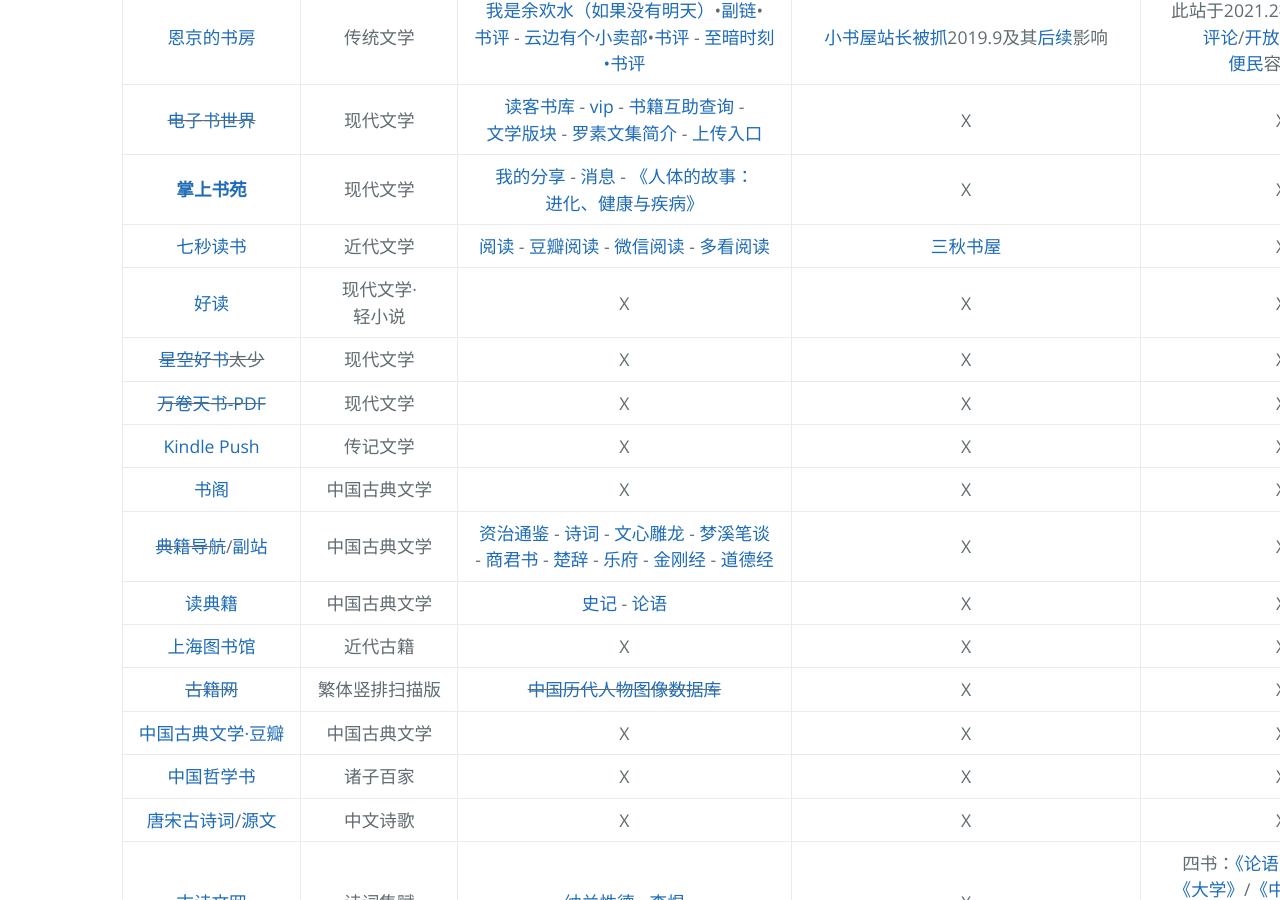
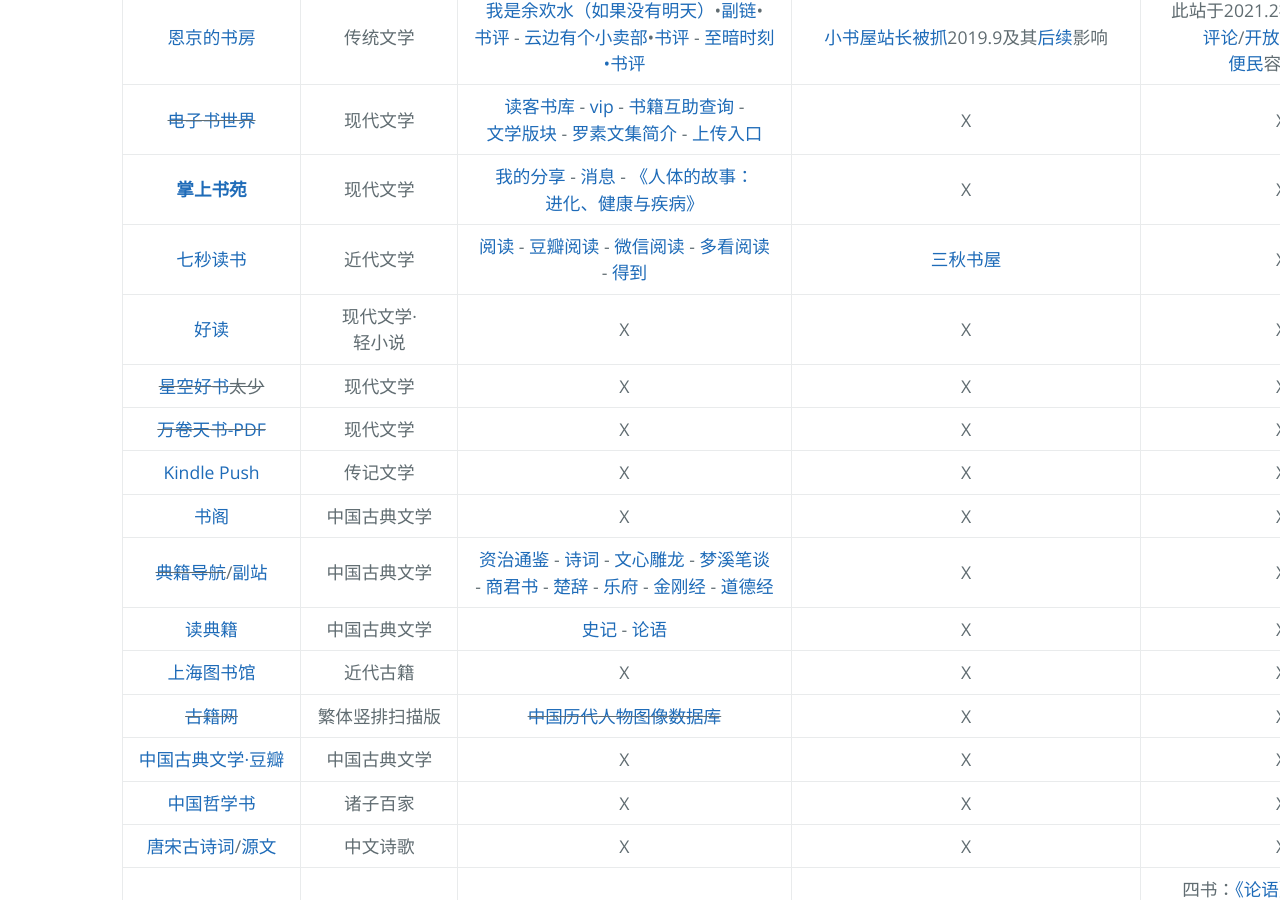
Before and after one commit to AmbroseRen/test, a Jekyll site: the page built from Library/BookSearch.md, in a window 1280 px wide and 900 px high, scrolled down 1389 px. Built offline with Jekyll 4.4.1, drawn with Linux system fonts in a browser that asks for light colours; our own code applies the rules of GitHub Pages for plain Markdown files; the repository's description, which GitHub fills in, is left out.

Commit message:
Update BookSearch.md

```diff
--- a/Library/BookSearch.md
+++ b/Library/BookSearch.md
@@ -37,7 +37,7 @@
 | [恩京的书房](https://www.enjing.com/) | 传统文学 | [我是余欢水（如果没有明天）](https://www.kunnu.com/yuhuanshui/)•[副链](https://www.51shucheng.net/shehui/ruguomeiyoumingtian)•[书评](https://www.enjing.com/wenxue/32589.htm) - [云边有个小卖部](https://cdn.jsdelivr.net/gh/AmbroseRen/Picture@master/book/Literature/Poem/%E4%BA%91%E8%BE%B9%E6%9C%89%E4%B8%AA%E5%B0%8F%E5%8D%96%E9%83%A8%20-%20%E5%BC%A0%E5%98%89%E4%BD%B3.pdf)•[书评](https://www.enjing.com/wenxue/31436.htm) - [至暗时刻•书评](https://www.enjing.com/wenxue/32393.htm) | [小书屋站长被抓](https://www.douban.com/group/topic/180075768/)2019.9及其[后续](https://www.zhihu.com/question/401236809)影响 | 此站于2021.2初已删库跑路•[评论](https://www.enjing.com/renwensheke/32613.htm)/[开放 动态 透明 便民](https://wenshu.court.gov.cn/)容我呵呵 |
 | ~~[电子书世界](https://www.dzssj.com/)~~ | 现代文学 | [读客书库](https://www.dukeshuku.com/) - [vip](https://www.dzssj.com/vip/) - [书籍互助查询](http://www.ucdrs.superlib.net/) - [文学版块](https://www.dzssj.com/list.php?mod=forumdisplay&fid=39&typeid=1&filter=typeid&typeid=1&page=2) - [罗素文集简介](https://www.dzssj.com/book/353476/) - [上传入口](https://www.dzssj.com/forum.php?mod=post&action=newthread&fid=41) | X | X |
 | __[掌上书苑](https://www.soepub.com/)__ | 现代文学 | [我的分享](https://www.soepub.com/myspace/3) - [消息](https://www.soepub.com/discuzx33/home.php?mod=space&do=pm) - [《人体的故事：进化、健康与疾病》](https://www.soepub.com/496252) | X | X |
-| [七秒读书](https://www.7sbook.com/) | 近代文学 | [阅读](https://www.7sbook.com/disk/index.html) - [豆瓣阅读](https://read.douban.com/bookshelf/) - [微信阅读](https://weread.qq.com/) - [多看阅读](https://www.duokan.com/u/favourite) | [三秋书屋](https://www.sanqiu.cc/) | X |
+| [七秒读书](https://www.7sbook.com/) | 近代文学 | [阅读](https://www.7sbook.com/disk/index.html) - [豆瓣阅读](https://read.douban.com/bookshelf/) - [微信阅读](https://weread.qq.com/) - [多看阅读](https://www.duokan.com/u/favourite) - [得到](https://www.dedao.cn/) | [三秋书屋](https://www.sanqiu.cc/) | X |
 | [好读](http://www.haodoo.net/) | 现代文学·轻小说 | X | X | X |
 | ~~[星空好书](http://www.goodepub.com/)太少~~ | 现代文学 | X | X | X |
 | ~~[万卷天书-PDF](https://jrjpc.com/)~~ | 现代文学 | X | X | X |
```
